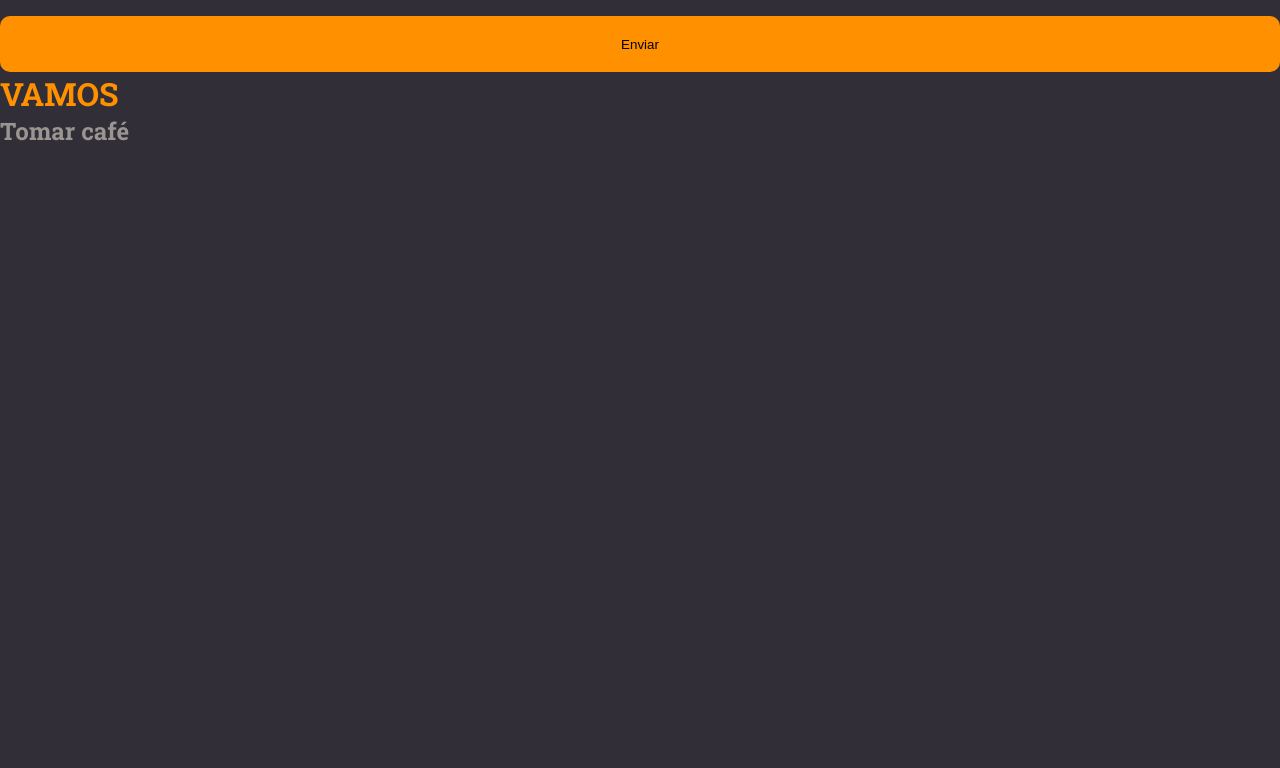
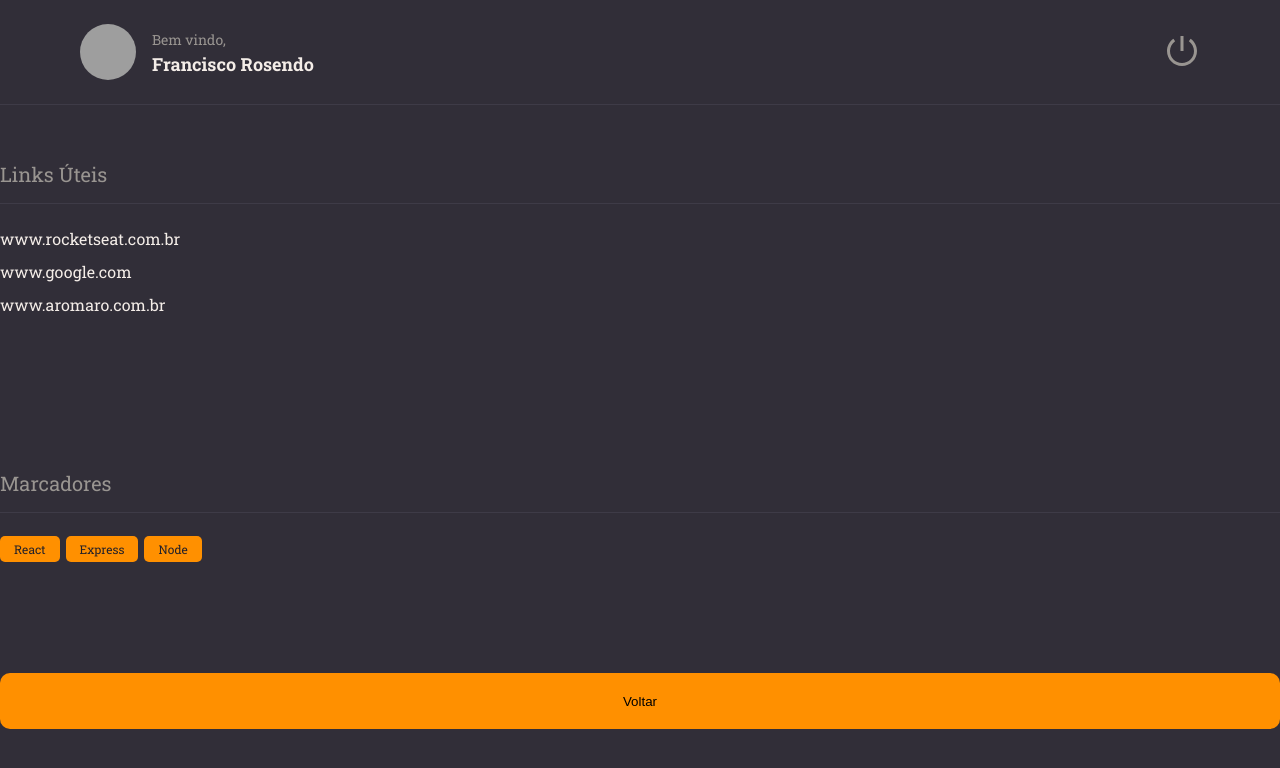
Before and after one commit to rosendo2015/web-react-node-rocketnotes, a React (Vite) app: page / in a window 1280 px wide. Shown: the top 768 px of the page. Built offline with nearby package versions, Linux system fonts and the light colour scheme; grey boxes are pictures that could not be loaded.

Commit message:
vários componentes tags links sections

```diff
--- a/package.json
+++ b/package.json
@@ -12,6 +12,7 @@
   "dependencies": {
     "react": "^18.3.1",
     "react-dom": "^18.3.1",
+    "react-icons": "^5.3.0",
     "styled-components": "^6.1.12",
     "web": "file:"
   },
--- a/src/components/Button/index.jsx
+++ b/src/components/Button/index.jsx
@@ -1,9 +1,13 @@
 import { ContainerButton } from "./styles";
 
-export function Button({title}) {
+export function Button({title, loading = false, ...rest}) {
     return (
-        <ContainerButton type="button">
-            {title}
+        <ContainerButton
+            type="button"
+            disabled={loading}
+            {...rest}
+        >
+            {loading ? "Carregando..." : title}
         </ContainerButton>
     );
 }
--- a/src/components/Button/styles.js
+++ b/src/components/Button/styles.js
@@ -11,6 +11,10 @@ border-radius: 10px;
 font-weight: 500;
 
 &:disabled{
+    cursor: not-allowed;
     opacity: 0.5;
 }
+&:not:disabled{
+    cursor: pointer;
+}
 `
--- /dev/null
+++ b/src/components/Header/index.jsx
@@ -0,0 +1,24 @@
+import { RiShutDownLine } from "react-icons/ri";
+import { HeaderContainer, LogoutContainer, ProfileContainer } from "./styles";
+
+export function Header() {
+    return (
+        <HeaderContainer>
+            <ProfileContainer>
+                <img src="https://github.com/rosendo2015.png" alt="photo user" />
+                <div>
+                    <span>
+                        Bem vindo,
+                    </span>
+                    <strong>
+                        Francisco Rosendo
+                    </strong>
+
+                </div>
+            </ProfileContainer>
+            <LogoutContainer>
+                <RiShutDownLine size={36}/>
+            </LogoutContainer>
+        </HeaderContainer>
+    )
+}
--- /dev/null
+++ b/src/components/Header/styles.js
@@ -0,0 +1,44 @@
+import styled from "styled-components";
+
+export const HeaderContainer = styled.header`
+grid-area: header;
+width: 100%;
+height: 105px;
+border-bottom: 1px solid ${({theme})=>theme.COLORS.BACKGROUND_700};
+display: flex;
+justify-content: space-between;
+padding: 0 80px;
+`
+export const ProfileContainer = styled.div`
+display: flex;
+align-items: center;
+
+> img{
+    width: 56px;
+    height: 56px;
+    border-radius: 50%;
+}
+
+>div{
+    display: flex;
+    flex-direction: column;
+    margin-left: 1rem;
+    line-height: 24px;
+}
+span{
+    font-size: 14px;
+    color: ${({theme})=>theme.COLORS.GRAY_100};
+}
+strong{
+    font-size: 18px;
+    color: ${({theme})=>theme.COLORS.WHITE};
+}
+`
+export const LogoutContainer = styled.button`
+border: none;
+background: transparent;
+
+>svg{
+    color: ${({theme})=>theme.COLORS.GRAY_100};
+}
+`
--- /dev/null
+++ b/src/components/Section/index.jsx
@@ -0,0 +1,10 @@
+import { SectionContainer } from "./styles";
+
+export function Section({ title, children }) {
+    return (
+        <SectionContainer>
+            <h2>{title}</h2>
+            {children}
+        </SectionContainer>
+    );
+}
--- /dev/null
+++ b/src/components/Section/styles.js
@@ -0,0 +1,14 @@
+import styled from "styled-components";
+
+export const SectionContainer = styled.section`
+margin: 56px 0 28px;
+
+>h2{
+    border-bottom: 1px solid ${({theme})=>theme.COLORS.BACKGROUND_700};
+    padding-bottom: 1rem;
+    margin-bottom: 24px;
+    color: ${({theme})=>theme.COLORS.GRAY_100};
+    font-size: 20PX;
+    font-weight: 400;
+}
+`;
--- /dev/null
+++ b/src/components/Tag/index.jsx
@@ -0,0 +1,9 @@
+import { TagContainer } from "./styles";
+
+export function Tag({ title }) {
+    return (
+        <TagContainer>
+            {title}
+        </TagContainer>
+    )
+};
--- /dev/null
+++ b/src/components/Tag/styles.js
@@ -0,0 +1,10 @@
+import styled from "styled-components";
+
+export const TagContainer = styled.span`
+font-size: 12px;
+padding: 5px 14px;
+border-radius: 5px;
+margin-right: 6px;
+color: ${({theme})=>theme.COLORS.BACKGROUND_900};
+background: ${({theme})=>theme.COLORS.ORANGE};
+`;
--- a/src/pages/Details/index.jsx
+++ b/src/pages/Details/index.jsx
@@ -1,20 +1,26 @@
 import { Button } from "../../components/Button";
-import { ContainerDetails } from "./styles";
+import { Header } from "../../components/Header";
+import { Section } from "../../components/Section";
+import { Tag } from "../../components/Tag";
+import { ContainerDetails, LinksContainer } from "./styles";
 
 export function Details() {
   return (
     <ContainerDetails>
-      <Button title="Enviar"/>
-
-      <h1>
-
-      VAMOS
-      </h1>
-      <h2>
-      Tomar café
-
-      </h2>
-
+      <Header />
+      <Section title="Links Úteis">
+        <LinksContainer>
+        <li><a href="#">www.rocketseat.com.br</a></li>
+        <li><a href="#">www.google.com</a></li>
+        <li><a href="#">www.aromaro.com.br</a></li>
+        </LinksContainer>
+      </Section>
+      <Section title="Marcadores">
+        <Tag title="React"/>
+        <Tag title="Express"/>
+        <Tag title="Node"/>
+      </Section>
+      <Button title="Voltar"/>
 
     </ContainerDetails>
   )
--- a/src/pages/Details/styles.js
+++ b/src/pages/Details/styles.js
@@ -1,14 +1,20 @@
 import styled from "styled-components";
 
 export const ContainerDetails = styled.div`
-margin: 0;
-padding: 0;
-box-sizing: border-box;
+width: 100%;
+height: 100vh;
+display: grid;
+grid-template-rows: 105px auto;
+grid-template-areas: "header" "content";
+`
+export const LinksContainer = styled.ul`
+list-style: none;
 
-h1{
-    color: ${({theme})=>theme.COLORS.ORANGE};
-}
-h2{
-    color: ${({theme})=>theme.COLORS.GRAY_100};
+>li{
+    margin-top: 12px;
+
+    a{
+        color: ${({theme})=>theme.COLORS.WHITE};
+    }
 }
 `
```
Also changed, not shown: 1 other file (tests, documents, lock files or other folders).
